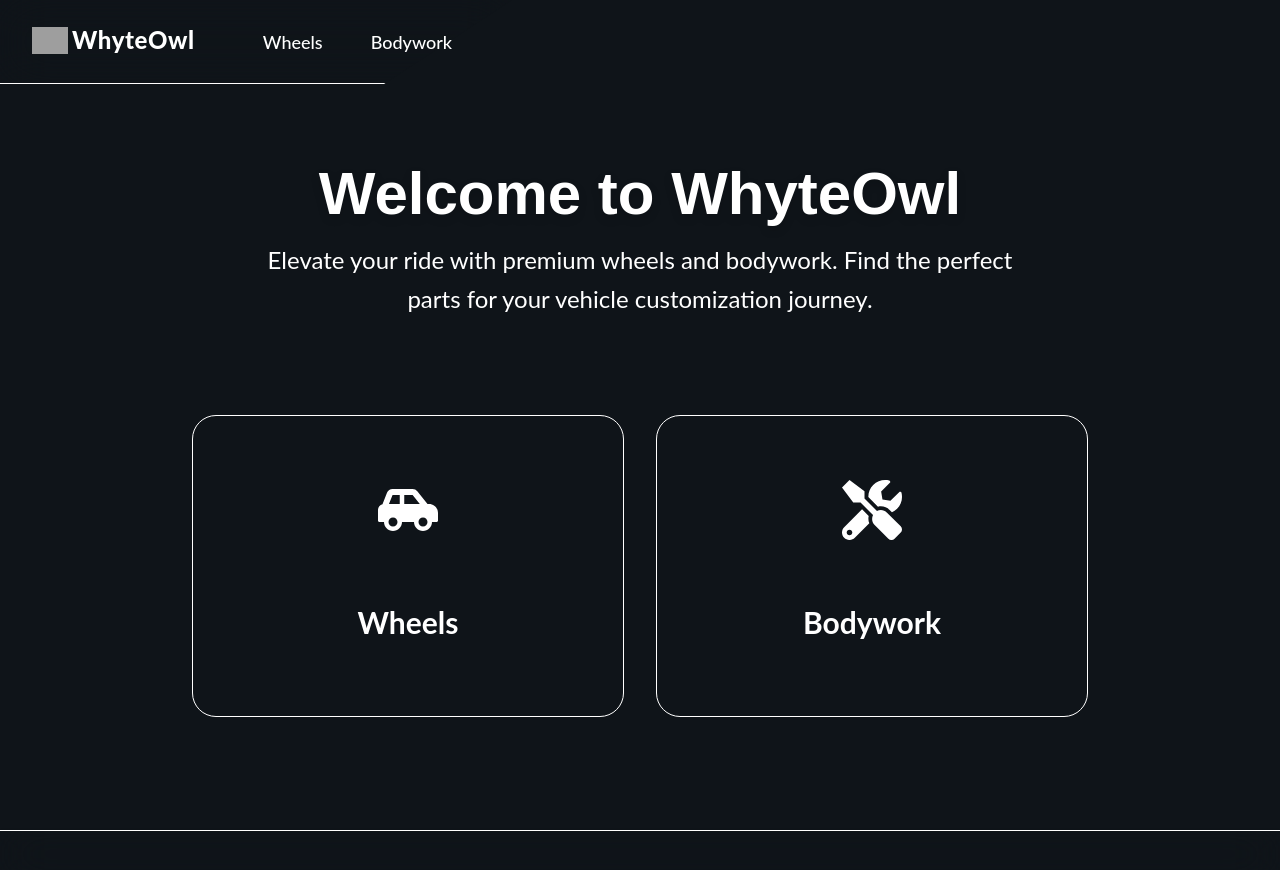
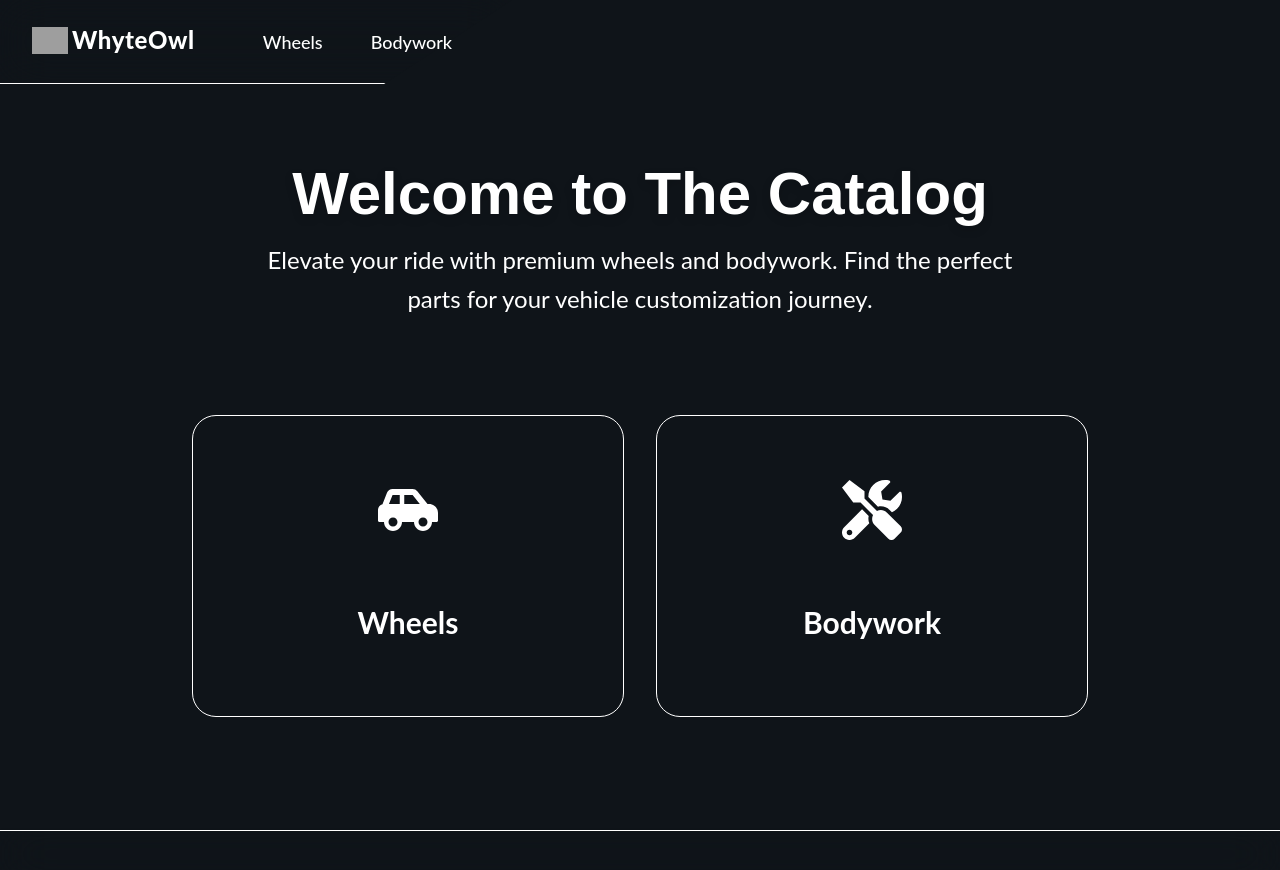
Before and after one commit to Whytes/whyteowl, a Next.js app: page / in a window 1280 px wide. Shown: the top 870 px of the page. Built offline with nearby package versions, Linux system fonts and the light colour scheme; grey boxes are pictures that could not be loaded.

Commit message:
catalog update

```diff
--- a/package.json
+++ b/package.json
@@ -9,6 +9,7 @@
   },
   "dependencies": {
     "@vercel/analytics": "^1.5.0",
+    "@vercel/speed-insights": "^1.2.0",
     "next": "15.5.2",
     "react": "19.1.0",
     "react-dom": "19.1.0",
--- a/pages/index.js
+++ b/pages/index.js
@@ -49,7 +49,7 @@ const Home = () => {
       {/* Hero Section */}
       <div className="text-center py-12 px-4">
         <h1 className="text-5xl md:text-6xl font-heading font-black text-textPrimary mb-4 drop-shadow-lg">
-          Welcome to <span className="text-accent">WhyteOwl</span>
+          Welcome to <span className="text-accent">The Catalog</span>
         </h1>
         <p className="text-xl md:text-2xl text-textSecondary max-w-3xl mx-auto leading-relaxed">
           Elevate your ride with premium wheels and bodywork. Find the perfect parts for your vehicle customization journey.
```
Also changed, not shown: 1 other file (tests, documents, lock files or other folders).
